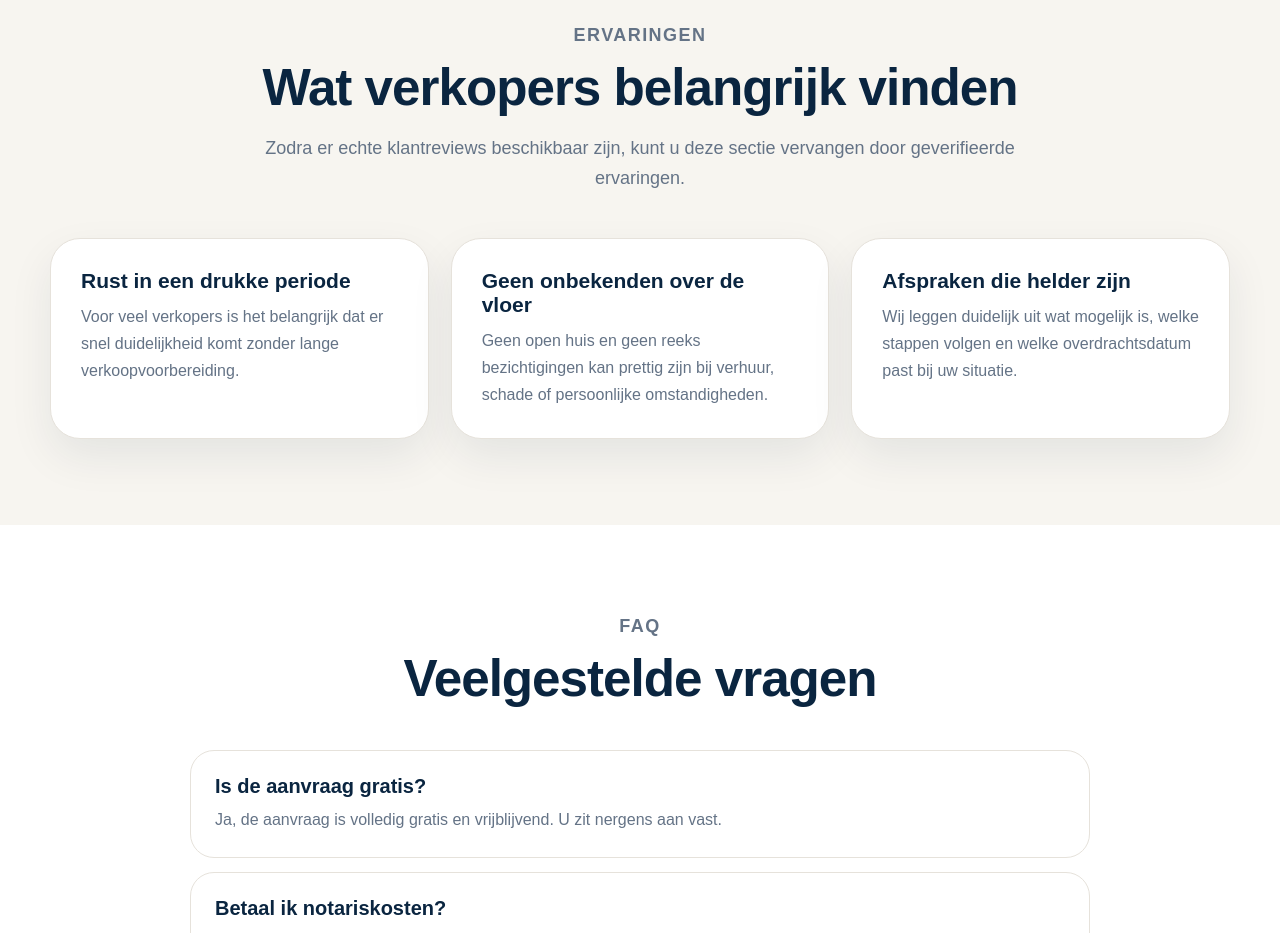
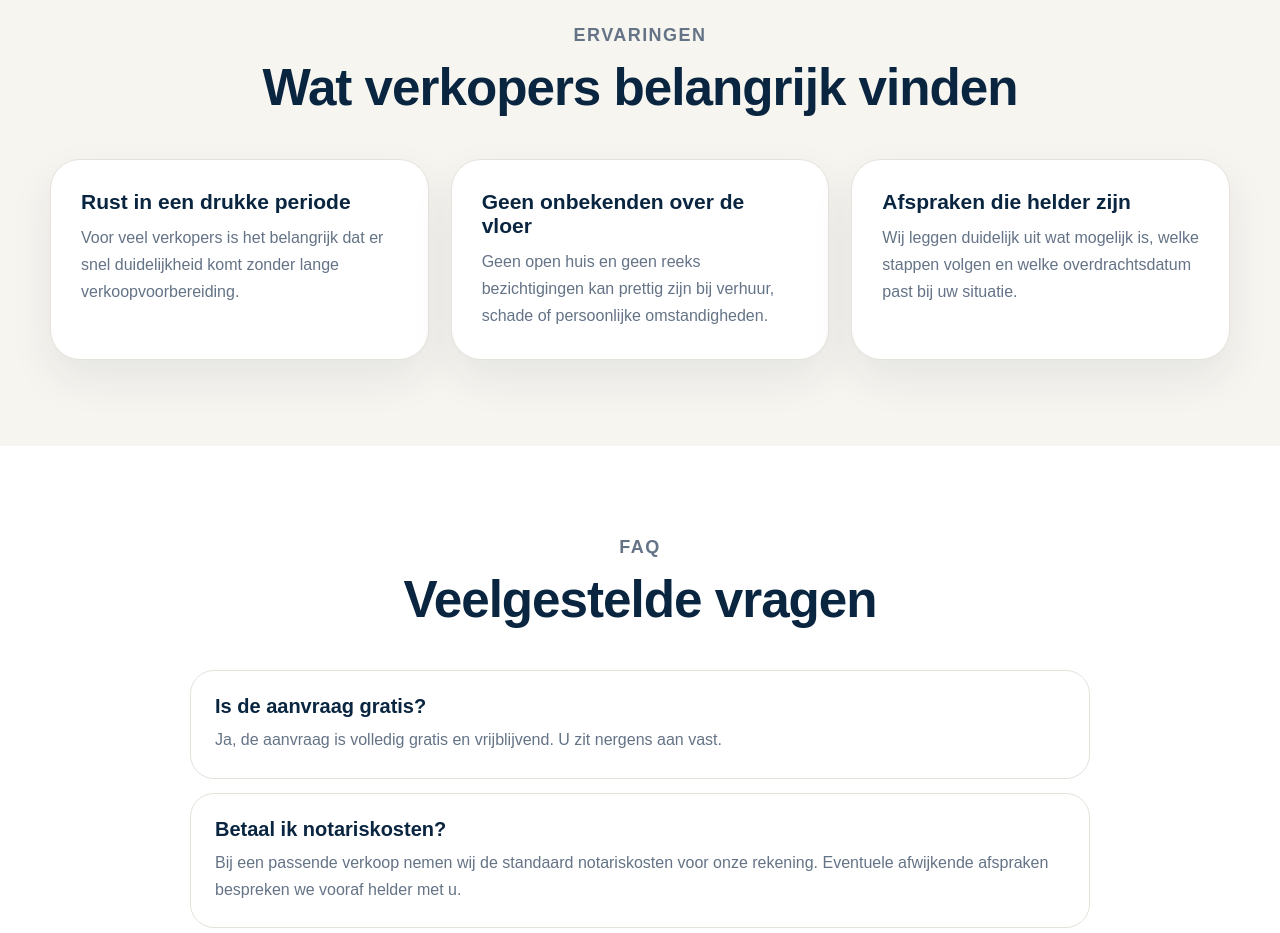
Before and after one commit to vastgoeddirectnl/verkoopjehuisdirect, a Next.js app: page / in a window 1280 px wide. Shown: the part 3920-4853 px from the top of the page. Built offline with nearby package versions, Linux system fonts and the light colour scheme.

Commit message:
Update page.jsx

```diff
--- a/app/page.jsx
+++ b/app/page.jsx
@@ -433,7 +433,7 @@ export default function VerkoopJeHuisDirect() {
           <div className="section-head">
             <p className="eyebrow">Ervaringen</p>
             <h2>Wat verkopers belangrijk vinden</h2>
-            <p>Zodra er echte klantreviews beschikbaar zijn, kunt u deze sectie vervangen door geverifieerde ervaringen.</p>
+
           </div>
           <div className="steps">
             <div className="experience-card">
```
